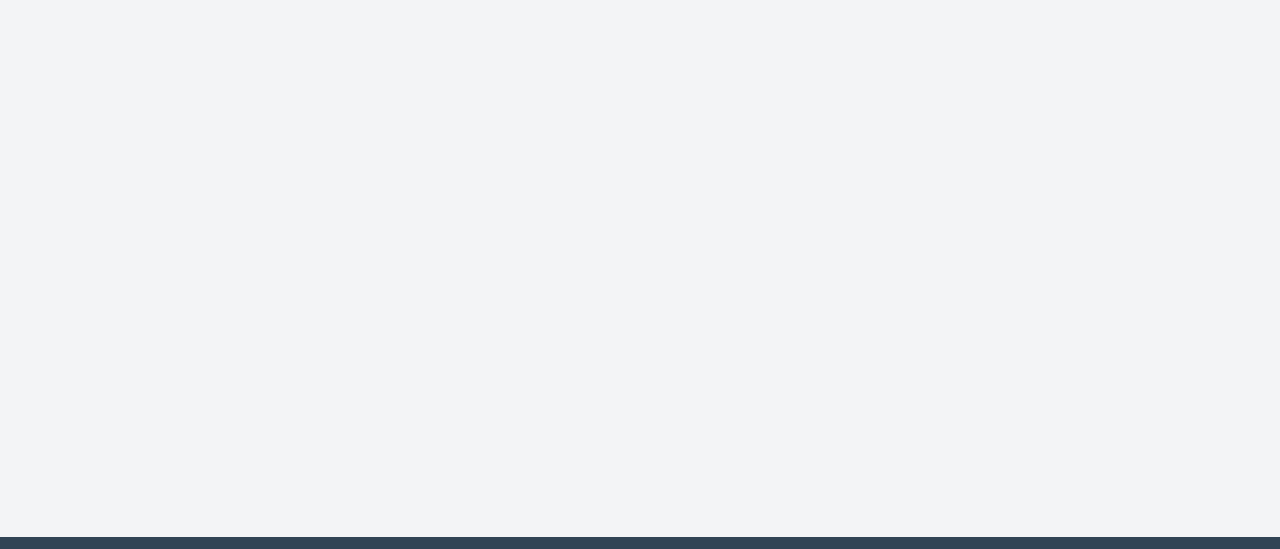
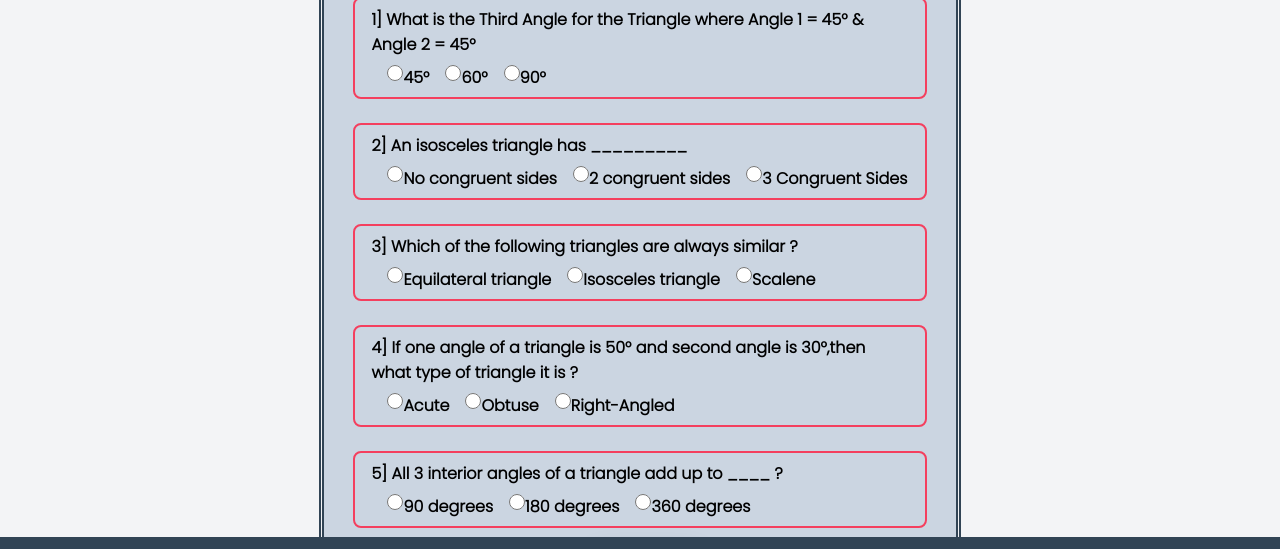
Before and after one commit to SamyakKhairnar/NeoG-Camp-Level-Zero-Mark-12, a plain HTML site: page quiz.html in a window 1280 px wide. Shown: the part 183-732 px from the top of the page. Drawn offline with Linux system fonts and the light colour scheme.

Commit message:
Project is Ready

```diff
--- a/quiz.html
+++ b/quiz.html
@@ -30,7 +30,91 @@
     </nav>
 </div>
 
+  <div class="process">
+    <form class="quiz-form">
+      <h1>Quiz on Triangles</h1>
 
+      <div class="quiz-container">
+        <p>
+          1] What is the Third Angle for the Triangle where Angle 1 = 45° & Angle 2 = 45°
+        </p>
+
+        <div class="options">
+          <input required type="radio" name="ques1" value="45" />
+          <label>45°</label>
+          <input required type="radio" name="ques1" value="60" />
+          <label>60°</label>
+          <input required type="radio" name="ques1" value="90" />
+          <label>90°</label>
+        </div>
+      </div>
+
+      <div class="quiz-container">
+        <p>
+          2] An isosceles triangle has _________
+        </p>
+
+        <div class="options">
+          <input required type="radio" name="ques2" value="no-congruent-sides" />
+          <label> No congruent sides</label>
+          <input required type="radio" name="ques2" value="2-congruent-sides" />
+          <label> 2 congruent sides</label>
+          <input required type="radio" name="ques2" value="3-congruent-sides" />
+          <label> 3 Congruent Sides</label>
+        </div>
+      </div>
+
+      <div class="quiz-container">
+        <p>
+          3] Which of the following triangles are always similar ?
+        </p>
+
+        <div class="options">
+          <input required type="radio" name="ques3" value="equilateral-triangle" />
+          <label>Equilateral triangle</label>
+          <input required type="radio" name="ques3" value="isosceles-triangle" />
+          <label>Isosceles triangle</label>
+          <input required type="radio" name="ques3" value="scalene" />
+          <label>Scalene</label>
+        </div>
+      </div>
+
+      <div class="quiz-container">
+        <p>
+          4] If one angle of a triangle is 50° and second angle is 30°,then what type of triangle it is ?
+        </p>
+
+        <div class="options">
+          <input required type="radio" name="ques4" value="acute" />
+          <label>Acute</label>
+          <input required type="radio" name="ques4" value="obtuse" />
+          <label>Obtuse</label>
+          <input required type="radio" name="ques4" value="right-angled" />
+          <label>Right-Angled</label>
+        </div>
+      </div>
+
+      <div class="quiz-container">
+        <p>
+          5] All 3 interior angles of a triangle add up to ____ ?
+        </p>
+
+        <div class="options">
+          <input required type="radio" name="ques5" value="90-degrees" />
+          <label>90 degrees</label>
+          <input required type="radio" name="ques5" value="180-degrees" />
+          <label>180 degrees</label>
+          <input required type="radio" name="ques5" value="360-degrees" />
+          <label>360 degrees</label>
+        </div>
+      </div>
+
+    </form>
+
+    <button class="button-primary" id="check-btn">Check</button>
+    <h2 id="output"></h2>
+
+  </div>
 
     <div class='footer'>
         <p>Copyright &#169; 2022 All Rights Reserved</p>
@@ -57,7 +141,6 @@
             </li>
           </ul>
       </div>
-
-
+    <script src="/script/quiz.js"></script>
 </body>
 </html>
--- /dev/null
+++ b/script/quiz.js
@@ -0,0 +1,20 @@
+const quizForm = document.querySelector(".quiz-form");
+const button = document.querySelector("#check-btn");
+const message = document.querySelector("#output");
+
+const answers = ["90","2-congruent-sides","equilateral-triangle","obtuse","180-degrees"];
+
+button.addEventListener('click', function calculateScore(){
+
+    const data = new FormData(quizForm);
+	let index = 0,
+		score = 0;
+	for (let entry of data.values()) {
+		if (entry === answers[index]) {
+			score++;
+		}
+		index++;
+	}
+	message.innerText = "Your score is : "+score+" !";
+
+});
--- a/style.css
+++ b/style.css
@@ -25,7 +25,7 @@ body{
     color: #f43f5e;
     font-size: 2rem;
     margin-bottom: -1rem;
-    text-shadow: 1px 1px 4px white;
+    text-shadow: 2px 2px 2px black,-2px -2px 2px black;
 }
 .link{
     font-size: 1.4rem;
@@ -81,6 +81,7 @@ h1{
     line-height: 1.1;
     margin-top: 0.5rem;
     margin-bottom: -0.5rem;
+    text-align: center;
     font-size: 2.4rem;
     text-shadow: 1px 1px 4px black;
 }
@@ -178,3 +179,46 @@ h2{
   .links .fa-brands:hover {
     color: #f43f5e;
   }
+
+
+.quiz-container {
+    width: 85%;
+	margin: auto;
+    margin-top: 1.5rem;
+	border: 2px solid #f43f5e;
+	border-radius: 0.5rem;
+	padding: 1rem;
+}
+
+.quiz-container p {
+    margin-top: -0.5rem;
+	text-align: left;
+    font-weight: bold;
+}
+
+.options{
+    margin-top: -0.5rem;
+    display: flex;
+    flex-direction: row;
+
+}
+.options label{
+    display: inline;
+    font-size: 1rem;
+}
+.options input{
+    height: 1rem;
+    margin: 0px;
+    margin-left: 1rem;
+    width: 1rem;
+}
+
+.process{
+    margin-bottom: 10rem;
+}
+
+@media only screen and (min-width: 600px) {
+	.process {
+		width: 50%;
+	}
+}
```
